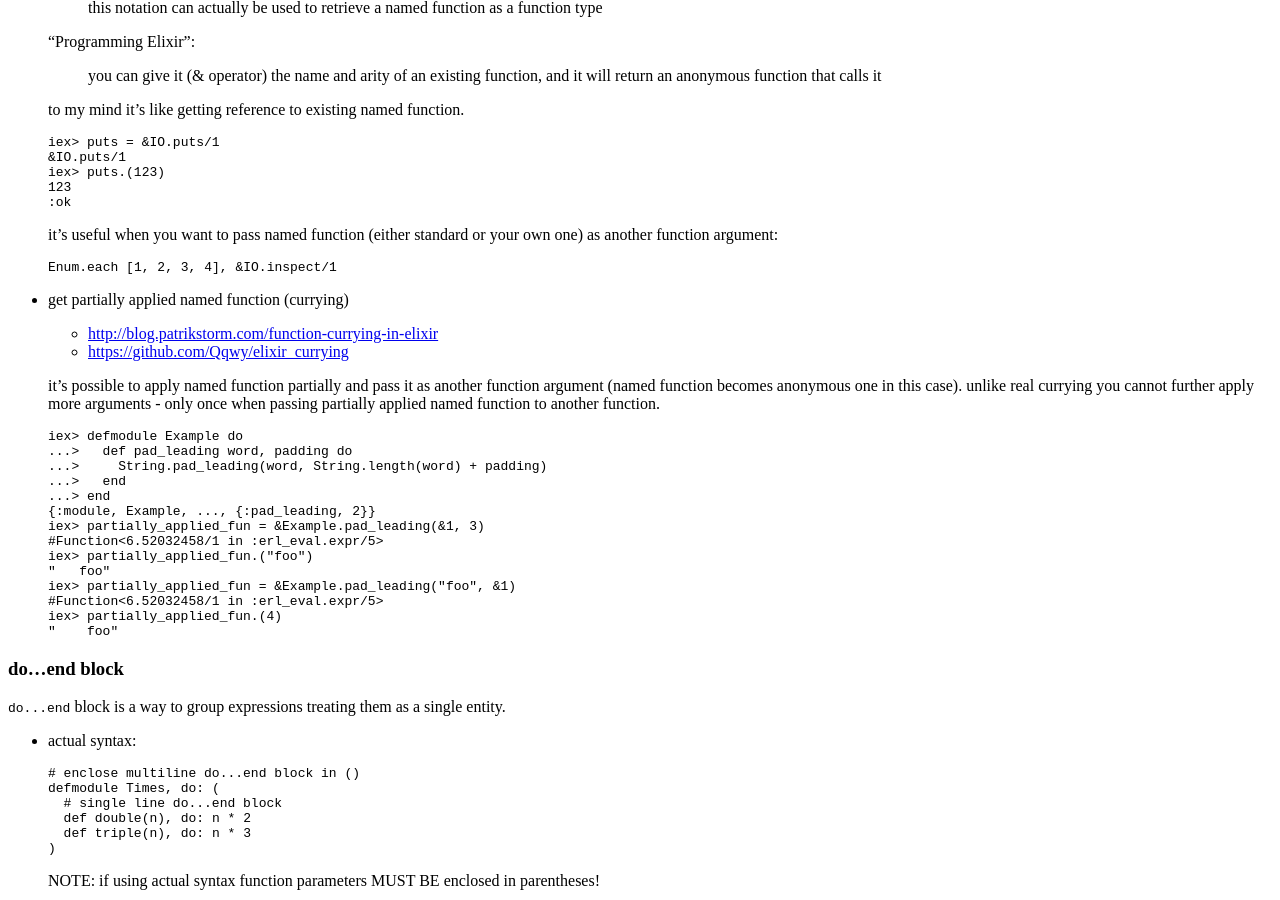
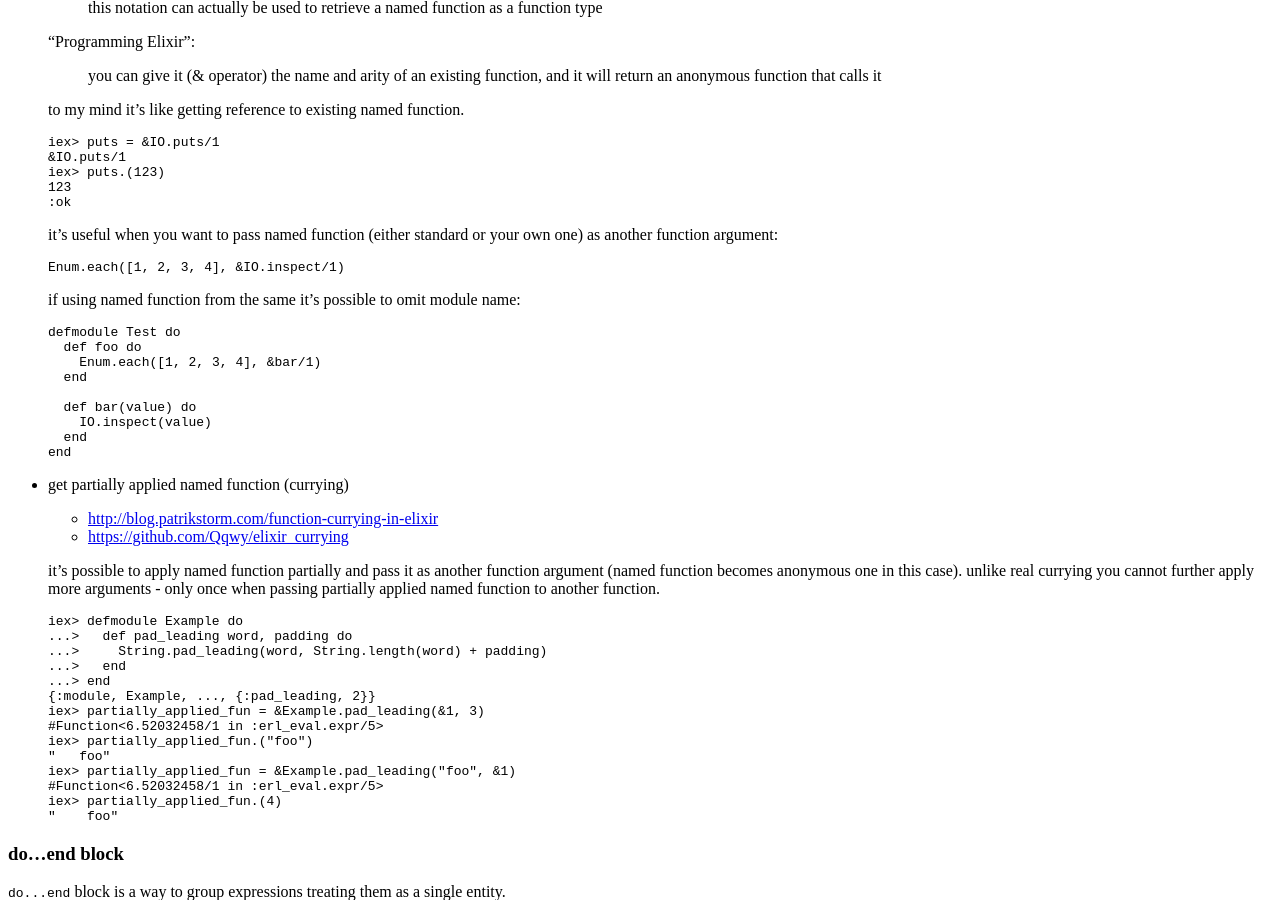
Before and after one commit to tap349/tap349.github.io, a Jekyll site: the page built from _posts/2016-12-31-elixir-notes.md, in a window 1280 px wide and 900 px high, scrolled down 3845 px. Built offline with Jekyll 4.4.1, drawn with Linux system fonts in a browser that asks for light colours.

Commit message:
update 2017-05-21_14:50:13

````diff
--- a/_posts/2016-12-31-elixir-notes.md
+++ b/_posts/2016-12-31-elixir-notes.md
@@ -233,7 +233,21 @@ function consists of head and body:
   (either standard or your own one) as another function argument:
 
   ```elixir
-  Enum.each [1, 2, 3, 4], &IO.inspect/1
+  Enum.each([1, 2, 3, 4], &IO.inspect/1)
+  ```
+
+  if using named function from the same it's possible to omit module name:
+
+  ```elixir
+  defmodule Test do
+    def foo do
+      Enum.each([1, 2, 3, 4], &bar/1)
+    end
+
+    def bar(value) do
+      IO.inspect(value)
+    end
+  end
   ```
 
 - get partially applied named function (currying)
````
